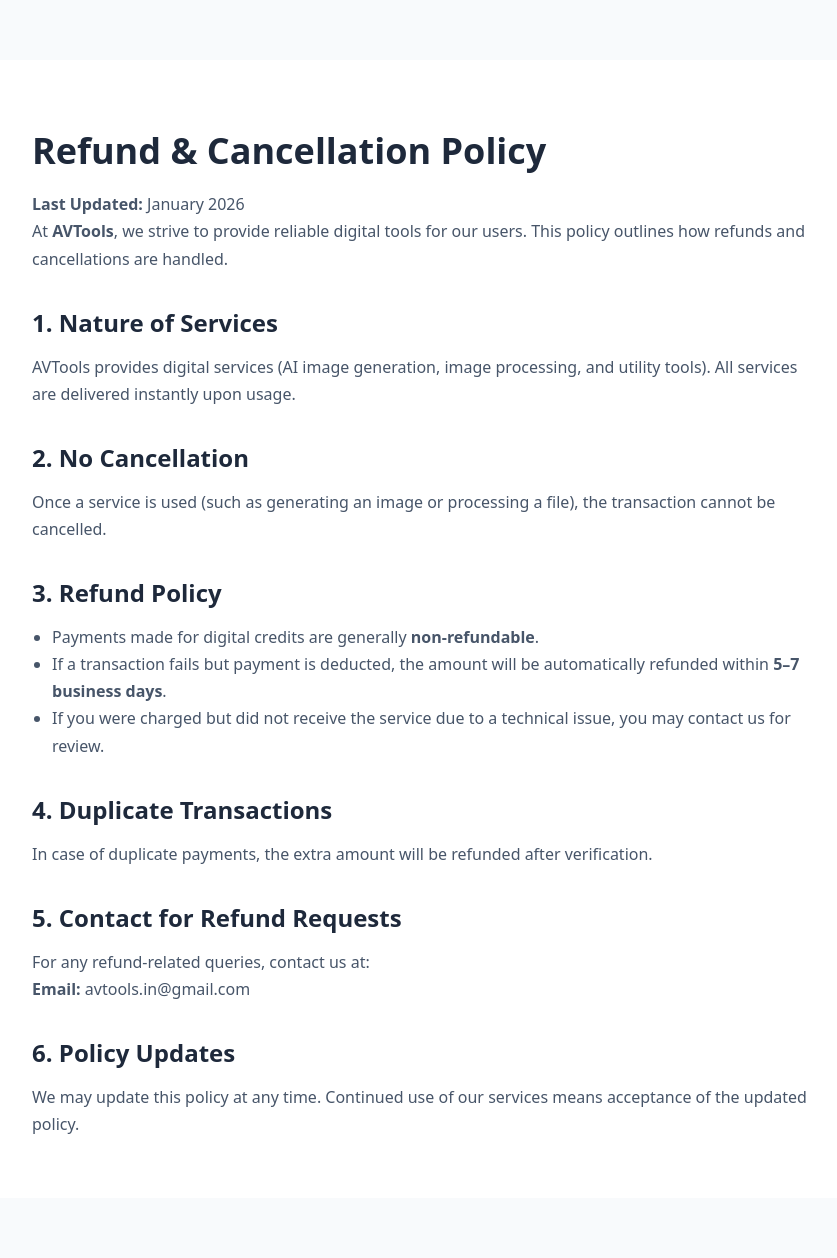
After one commit to virajajani/avtools, a Django app: page /refund-policy/ in a window 1280 px wide. The commit adds this page. Shown: the whole page, without its empty margins (218-1055 px from the left). Run offline with Django 5.2, Linux system fonts and the light colour scheme.

Commit message:
Refund policy

```diff
--- a/generator/templates/crop/label_cropper.html
+++ b/generator/templates/crop/label_cropper.html
@@ -639,7 +639,7 @@ body{
     <div class="footer-links">
       <a href="/privacy">Privacy Policy</a>
       <a href="/terms">Terms of Service</a>
-      {% comment %} <a href="/refund">Refund Policy</a> {% endcomment %}
+      <a href="/refund-policy">Refund Policy</a>
     </div>
   </div>
 </footer>
--- a/generator/templates/crop/label_results.html
+++ b/generator/templates/crop/label_results.html
@@ -471,7 +471,7 @@ body{
     <div class="footer-links">
       <a href="/privacy">Privacy Policy</a>
       <a href="/terms">Terms of Service</a>
-      {% comment %} <a href="/refund">Refund Policy</a> {% endcomment %}
+      <a href="/refund-policy">Refund Policy</a>
     </div>
   </div>
 </footer>
--- a/generator/templates/generator/results.html
+++ b/generator/templates/generator/results.html
@@ -577,7 +577,7 @@ body{
     <div class="footer-links">
       <a href="/privacy">Privacy Policy</a>
       <a href="/terms">Terms of Service</a>
-      {% comment %} <a href="/refund">Refund Policy</a> {% endcomment %}
+      <a href="/refund-policy">Refund Policy</a>
     </div>
   </div>
 </footer>
--- a/generator/templates/home.html
+++ b/generator/templates/home.html
@@ -513,7 +513,7 @@ body{
     <div class="footer-links">
       <a href="/privacy">Privacy Policy</a>
       <a href="/terms">Terms of Service</a>
-      {% comment %} <a href="/refund">Refund Policy</a> {% endcomment %}
+      <a href="/refund-policy">Refund Policy</a>
       <a href="/contact">Contact Us</a>
     </div>
   </div>
--- a/generator/templates/landing.html
+++ b/generator/templates/landing.html
@@ -716,7 +716,7 @@ body{
     <div class="footer-links">
       <a href="/privacy">Privacy Policy</a>
       <a href="/terms">Terms of Service</a>
-      {% comment %} <a href="/refund">Refund Policy</a> {% endcomment %}
+      <a href="/refund-policy">Refund Policy</a>
       <a href="/contact">Contact Us</a>
     </div>
   </div>
--- a/generator/templates/meesho_image_generator.html
+++ b/generator/templates/meesho_image_generator.html
@@ -663,7 +663,7 @@ select:focus{
     <div class="footer-links">
       <a href="/privacy">Privacy Policy</a>
       <a href="/terms">Terms of Service</a>
-      {% comment %} <a href="/refund">Refund Policy</a> {% endcomment %}
+      <a href="/refund-policy">Refund Policy</a>
     </div>
   </div>
 </footer>
--- a/generator/templates/rights/privacy.html
+++ b/generator/templates/rights/privacy.html
@@ -158,6 +158,7 @@ ul{
   <p>
     For privacy-related questions:<br>
     <strong>Email:</strong> avtools.in@gmail.com
+    <strong>Address:</strong> Gujarat, India
   </p>
 </div>
 
--- /dev/null
+++ b/generator/templates/rights/refund-policy.html
@@ -0,0 +1,68 @@
+<!DOCTYPE html>
+<html lang="en">
+<head>
+<meta charset="UTF-8">
+<meta name="viewport" content="width=device-width, initial-scale=1.0">
+<title>Refund & Cancellation Policy – AVTools</title>
+
+<style>
+*{margin:0;padding:0;box-sizing:border-box}
+body{font-family:system-ui;background:#f8fafc;color:#1e293b;line-height:1.7}
+.container{max-width:900px;margin:60px auto;background:#fff;padding:60px;border-radius:16px}
+h1{font-size:36px;margin-bottom:10px}
+h2{margin-top:30px;margin-bottom:10px}
+p,li{color:#475569}
+ul{margin-left:20px}
+</style>
+</head>
+
+<body>
+
+<div class="container">
+<h1>Refund & Cancellation Policy</h1>
+<p><strong>Last Updated:</strong> January 2026</p>
+
+<p>
+At <strong>AVTools</strong>, we strive to provide reliable digital tools for our users.
+This policy outlines how refunds and cancellations are handled.
+</p>
+
+<h2>1. Nature of Services</h2>
+<p>
+AVTools provides digital services (AI image generation, image processing, and utility tools).
+All services are delivered instantly upon usage.
+</p>
+
+<h2>2. No Cancellation</h2>
+<p>
+Once a service is used (such as generating an image or processing a file),
+the transaction cannot be cancelled.
+</p>
+
+<h2>3. Refund Policy</h2>
+<ul>
+<li>Payments made for digital credits are generally <strong>non-refundable</strong>.</li>
+<li>If a transaction fails but payment is deducted, the amount will be automatically refunded within <strong>5–7 business days</strong>.</li>
+<li>If you were charged but did not receive the service due to a technical issue, you may contact us for review.</li>
+</ul>
+
+<h2>4. Duplicate Transactions</h2>
+<p>
+In case of duplicate payments, the extra amount will be refunded after verification.
+</p>
+
+<h2>5. Contact for Refund Requests</h2>
+<p>
+For any refund-related queries, contact us at:<br>
+<strong>Email:</strong> avtools.in@gmail.com
+</p>
+
+<h2>6. Policy Updates</h2>
+<p>
+We may update this policy at any time. Continued use of our services means acceptance of the updated policy.
+</p>
+
+</div>
+
+</body>
+</html>
--- a/generator/templates/rights/terms.html
+++ b/generator/templates/rights/terms.html
@@ -122,7 +122,7 @@ ul{
   <p>
     Any prices, cost savings, profits, or shipping estimates displayed are
     <strong>approximate only</strong>. They are not guaranteed, final, or legally binding.
-    Credits purchased are non-transferable and non-refundable unless stated otherwise.
+    Credits purchased are non-transferable and subject to our Refund & Cancellation Policy.
   </p>
 
   <h2>4. User Content & Responsibility</h2>
--- a/generator/templates/user/contact.html
+++ b/generator/templates/user/contact.html
@@ -260,6 +260,7 @@ textarea{
     <div class="footer-links">
       <a href="/privacy">Privacy Policy</a>
       <a href="/terms">Terms of Service</a>
+      <a href="/refund-policy">Refund Policy</a>
       <a href="/contact">Contact</a>
     </div>
   </div>
--- a/generator/templates/user/contact_success.html
+++ b/generator/templates/user/contact_success.html
@@ -193,6 +193,7 @@ body{
     <div class="footer-links">
       <a href="/privacy">Privacy Policy</a>
       <a href="/terms">Terms of Service</a>
+      <a href="/refund-policy">Refund Policy</a>
       <a href="/contact">Contact</a>
     </div>
   </div>
--- a/generator/urls.py
+++ b/generator/urls.py
@@ -32,6 +32,7 @@ urlpatterns = [
     # ===============================
     path('terms/', views.terms, name='terms'),
     path('privacy/', views.privacy, name='privacy'),
+    path('refund-policy/', views.refund_policy, name='refund_policy'),
     path("contact/", contact_support, name="contact"),
 
     # ===============================
--- a/generator/views.py
+++ b/generator/views.py
@@ -304,5 +304,8 @@ def terms(request):
 def privacy(request):
     return render(request, 'rights/privacy.html')
 
+def refund_policy(request):
+    return render(request, 'rights/refund-policy.html')
+
 def contact(request):
     return render(request, 'rights/contact.html')
```
